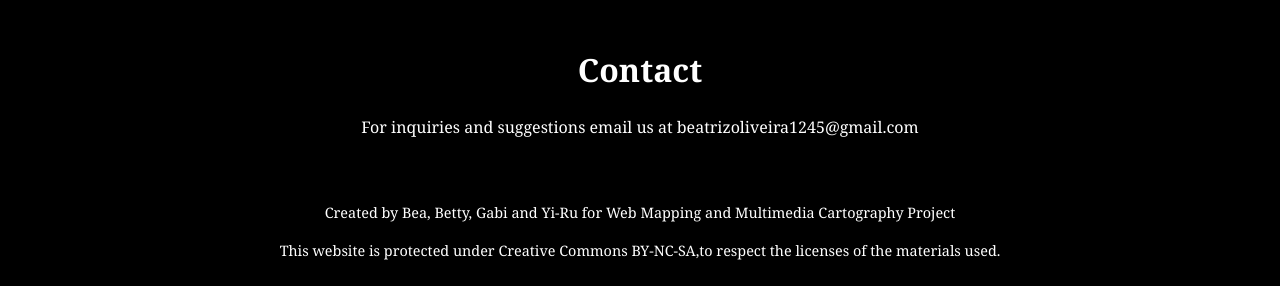
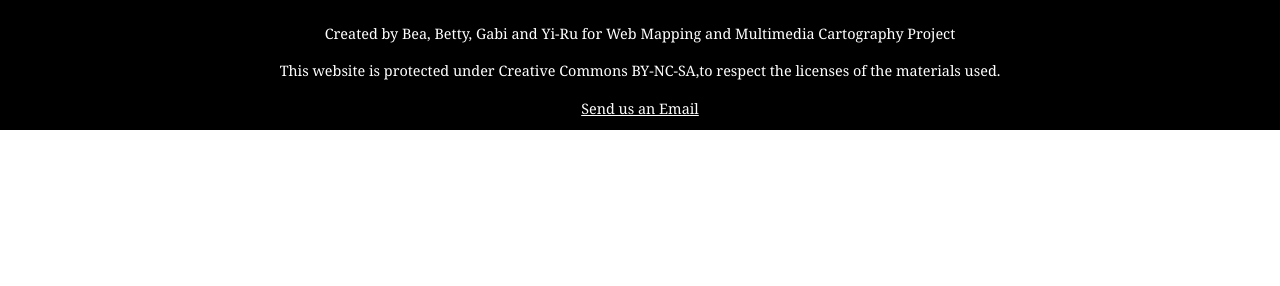
Before and after one commit to kiwi1210/SA_dictatorship, a plain HTML site: page about.html in a window 1280 px wide. Shown: the part 668-954 px from the top of the page. After the commit the page ends 800 px from the top, so only its background shows below. Drawn offline with Linux system fonts and the light colour scheme.

Commit message:
Update about.html update code

```diff
--- a/about.html
+++ b/about.html
@@ -40,15 +40,12 @@
 
   </section>
 
-  <section class="contact" id="contact">
-        <h1>Contact</h1>
-        <p>For inquiries and suggestions email us at beatrizoliveira1245@gmail.com</p>
-  </section>
-
+  <script src="script.js"></script>
 
   <footer>
     <p>Created by Bea, Betty, Gabi and Yi-Ru for Web Mapping and Multimedia Cartography Project</p>
-     <p>This website is protected under Creative Commons BY-NC-SA,to respect the licenses of the materials used.</p>
+    <p>This website is protected under Creative Commons BY-NC-SA,to respect the licenses of the materials used.</p>
+    <a href="mailto:beatrizoliveira1245@gmail.com">Send us an Email</a>
   </footer>
 </body>
 
```
